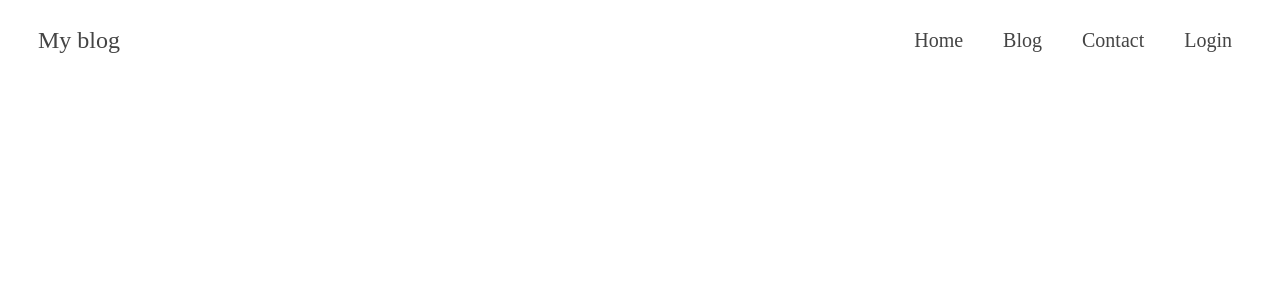
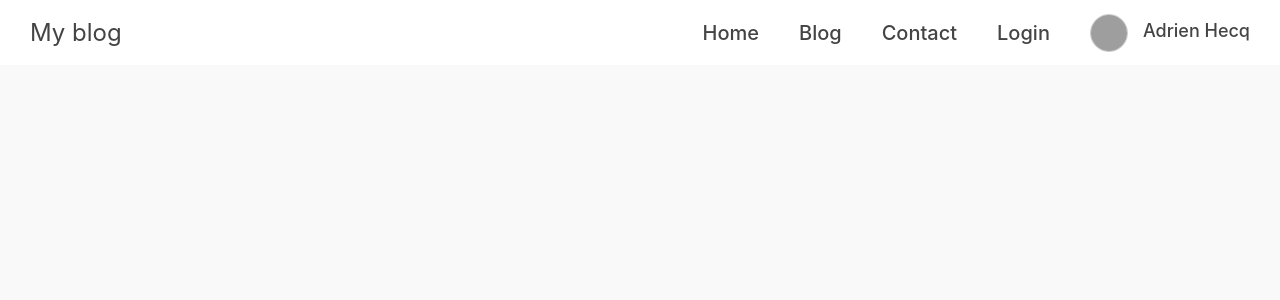
Before and after one commit to AdrienHq/react-blog, a React (Create React App) app: page / in a window 1280 px wide. Shown: the top 300 px of the page. Built offline with nearby package versions, Linux system fonts and the light colour scheme; grey boxes are pictures that could not be loaded.

Commit message:
feat: styling and usage for a user icon

```diff
--- a/src/App.js
+++ b/src/App.js
@@ -4,10 +4,14 @@ import {BrowserRouter as Router, Routes, Route, Navigate} from "react-router-dom
 import PageRenderer from "./page-renderer";
 
 function App() {
+    const user = {
+        firstName: 'Adrien',
+        lastName: 'Hecq',
+    }
     return (
         <Router>
             <div className="App">
-                <Navigation/>
+                <Navigation user={user}/>
                 <Routes>
                     <Route path="/:page" element={<PageRenderer />}/>
                     <Route path="/" render={() => <Navigate to="/home"/>}/>
--- a/src/assets/scss/_navigation.scss
+++ b/src/assets/scss/_navigation.scss
@@ -6,12 +6,28 @@
   justify-content: space-between;
   color: $text-color;
 
-  span {
+  .menu-title {
     font-size: 24px;
     font-weight: 400;
     display: flex;
     align-items: center;
     margin-left: 30px;
+  }
+
+  .menu-items {
+    display: flex;
+    align-items: center;
+    margin-right: 30px;
+
+    .ant-avatar {
+      background: $background;
+      border: 1px solid $border;
+    }
+
+    .menu-item-avatar {
+      font-size: 18px;
+      margin-left: 15px;
+    }
   }
 
   ul {
--- a/src/assets/scss/_variables.scss
+++ b/src/assets/scss/_variables.scss
@@ -1,2 +1,5 @@
 $text-link: #2997ff;
 $text-color: #444;
+
+$background : #f8f9f8;
+$border: #ccc;
--- a/src/assets/scss/base.scss
+++ b/src/assets/scss/base.scss
@@ -1,2 +1,9 @@
 @import './_variables.scss';
 @import './_navigation.scss';
+
+body {
+  font-family: -apple-system, BlinkMacSystemFont, 'Segoe UI', Roboto, Oxygen-Sans, Ubuntu, Cantarell, 'Helvetica Neue', sans-serif;
+  font-weight: 500;
+  margin: 0;
+  background-color: $background;
+}
--- a/src/components/navigation.js
+++ b/src/components/navigation.js
@@ -1,5 +1,6 @@
 import React from "react";
 import {Link} from "react-router-dom";
+import {Avatar} from "antd";
 
 const navLinks = [
     {
@@ -17,10 +18,11 @@ const navLinks = [
     },
 ]
 
-export default function Navigation() {
+export default function Navigation({user}) {
     return (
         <nav className="site-navigation">
-            <span>My blog</span>
+            <span className="menu-title">My blog</span>
+            <div className="menu-items">
                 <ul>
                     {navLinks.map((link, index) => (
                         <li key={index}>
@@ -28,6 +30,13 @@ export default function Navigation() {
                         </li>
                     ))}
                 </ul>
+                <span>
+                        <Avatar src='https://gw.alipayobjects.com/zos/rmsportal/KDpgvguMpGfqaHPjicRK.svg' size={38}/>
+                        <span className="menu-item-avatar">
+                            {`${user.firstName} ${user.lastName}`}
+                        </span>
+                </span>
+            </div>
         </nav>
     );
 }
```
Lines whose indentation alone changed are shown as unchanged.
